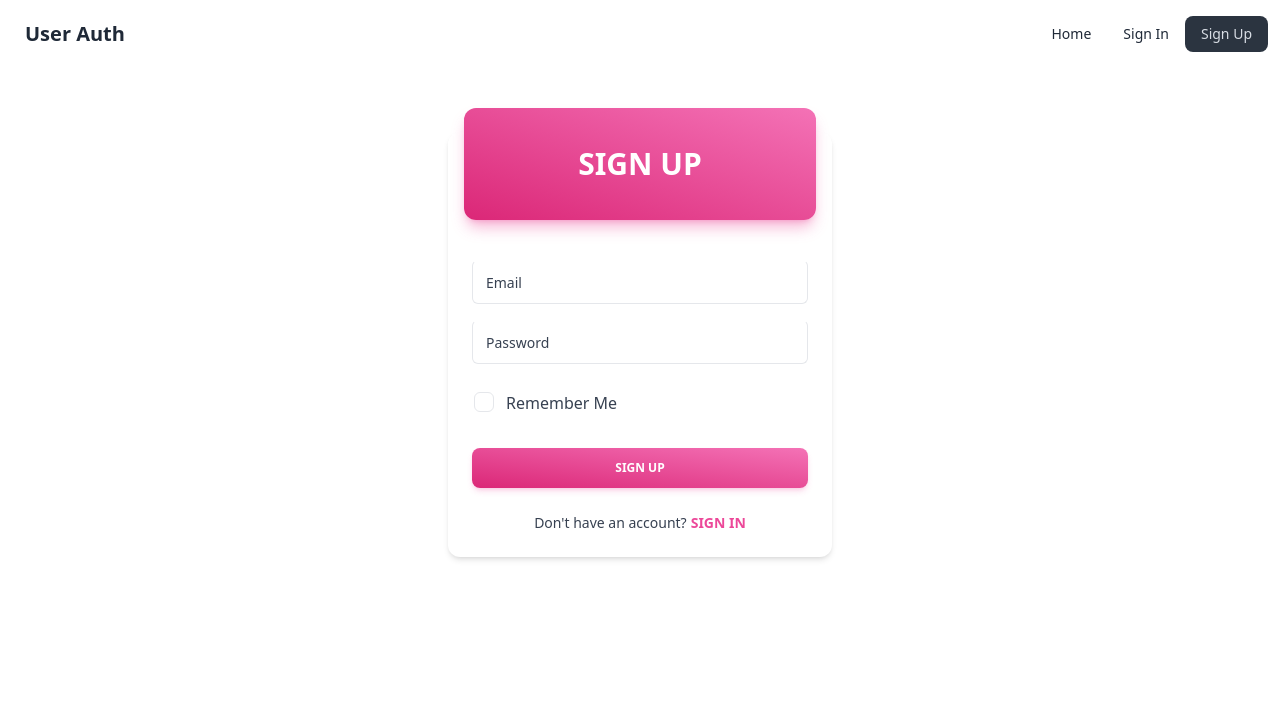
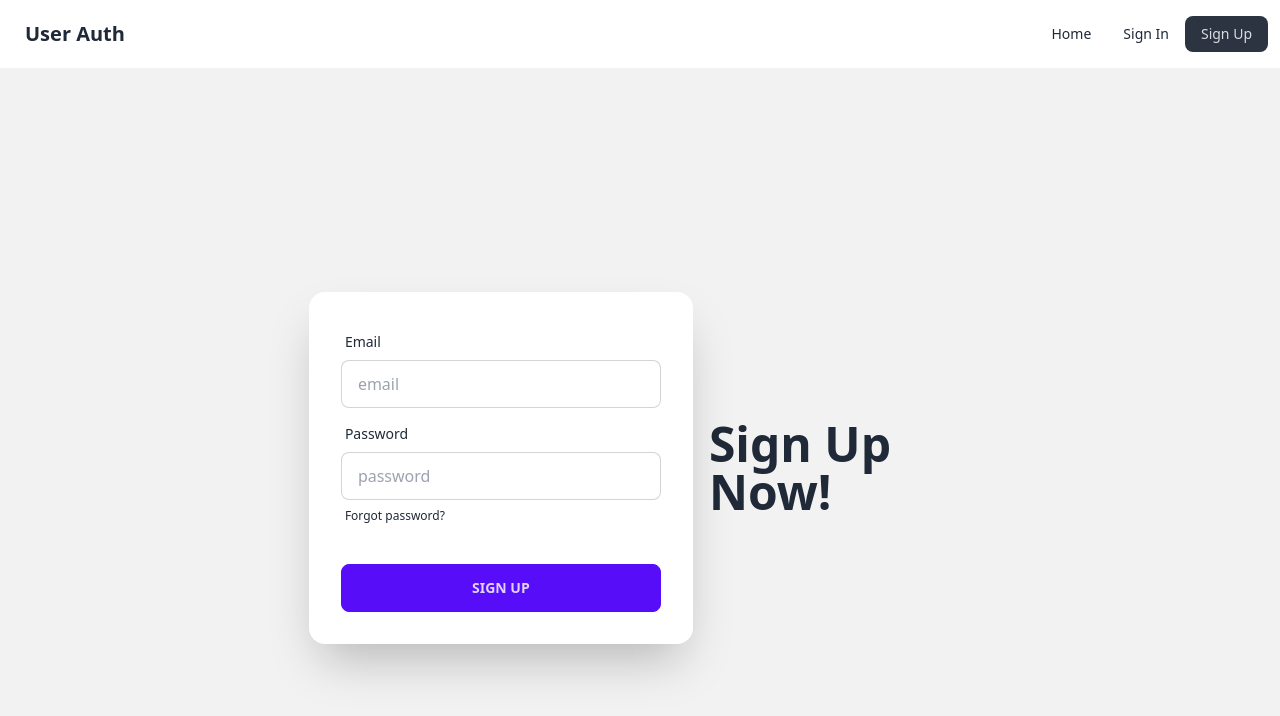
Before and after one commit to iamafridi/UserAuth, a React (Vite) app: page /signup in a window 1280 px wide. Shown: the top 716 px of the page. Built offline with nearby package versions, Linux system fonts and the light colour scheme.

Commit message:
signup form added

```diff
--- a/src/components/SignIn/SignIn.jsx
+++ b/src/components/SignIn/SignIn.jsx
@@ -14,7 +14,7 @@
         <div className="hero min-h-screen bg-base-200">
         <div className="hero-content flex-col lg:flex-row-reverse">
           <div className="text-center lg:text-left">
-            <h1 className="text-5xl font-bold">Login now!</h1>
+            <h1 className="text-5xl font-bold">Sign In Now!</h1>
               </div>
           <div className="card flex-shrink-0 w-full max-w-sm shadow-2xl bg-base-100">
             <form onSubmit={handleSignIn} className="card-body">
--- a/src/components/SignUp/SignUp.jsx
+++ b/src/components/SignUp/SignUp.jsx
@@ -1,86 +1,38 @@
 
 const SignUp = () => {
+    const handleSignUp = e =>{
+        e.preventDefault();
+        console.log('submited');
+        console.log('submit');
+    }
     return (
-        <div className="relative flex flex-col text-gray-700 bg-white shadow-md w-96 rounded-xl bg-clip-border mx-auto mt-16">
-        <div className="relative grid mx-4 mb-4 -mt-6 overflow-hidden text-white shadow-lg h-28 place-items-center rounded-xl bg-gradient-to-tr from-pink-600 to-pink-400 bg-clip-border shadow-pink-500/40">
-          <h3 className="block font-sans text-3xl antialiased font-semibold leading-snug tracking-normal text-white">
-            SIGN UP
-          </h3>
-        </div>
-        <div className="flex flex-col gap-4 p-6">
-          <div className="relative h-11 w-full min-w-[200px]">
-            <input
-              className="w-full h-full px-3 py-3 font-sans text-sm font-normal transition-all bg-transparent border rounded-md peer border-blue-gray-200 border-t-transparent text-blue-gray-700 outline outline-0 placeholder-shown:border placeholder-shown:border-blue-gray-200 placeholder-shown:border-t-blue-gray-200 focus:border-2 focus:border-pink-500 focus:border-t-transparent focus:outline-0 disabled:border-0 disabled:bg-blue-gray-50"
-              placeholder=" "
-            />
-            <label className="before:content[' '] after:content[' '] pointer-events-none absolute left-0 -top-1.5 flex h-full w-full select-none text-[11px] font-normal leading-tight text-blue-gray-400 transition-all before:pointer-events-none before:mt-[6.5px] before:mr-1 before:box-border before:block before:h-1.5 before:w-2.5 before:rounded-tl-md before:border-t before:border-l before:border-blue-gray-200 before:transition-all after:pointer-events-none after:mt-[6.5px] after:ml-1 after:box-border after:block after:h-1.5 after:w-2.5 after:flex-grow after:rounded-tr-md after:border-t after:border-r after:border-blue-gray-200 after:transition-all peer-placeholder-shown:text-sm peer-placeholder-shown:leading-[4.1] peer-placeholder-shown:text-blue-gray-500 peer-placeholder-shown:before:border-transparent peer-placeholder-shown:after:border-transparent peer-focus:text-[11px] peer-focus:leading-tight peer-focus:text-pink-500 peer-focus:before:border-t-2 peer-focus:before:border-l-2 peer-focus:before:!border-pink-500 peer-focus:after:border-t-2 peer-focus:after:border-r-2 peer-focus:after:!border-pink-500 peer-disabled:text-transparent peer-disabled:before:border-transparent peer-disabled:after:border-transparent peer-disabled:peer-placeholder-shown:text-blue-gray-500">
-              Email
-            </label>
+        <div className="hero min-h-screen bg-base-200">
+        <div className="hero-content flex-col lg:flex-row-reverse">
+          <div className="text-center lg:text-left">
+            <h1 className="text-5xl font-bold">Sign Up Now!</h1>
+              </div>
+          <div className="card flex-shrink-0 w-full max-w-sm shadow-2xl bg-base-100">
+            <form onSubmit={handleSignUp} className="card-body">
+              <div className="form-control">
+                <label className="label">
+                  <span className="label-text">Email</span>
+                </label>
+                <input type="email" placeholder="email" className="input input-bordered" name="email" required />
+              </div>
+              <div className="form-control">
+                <label className="label">
+                  <span className="label-text">Password</span>
+                </label>
+                <input type="password" placeholder="password" name="password" className="input input-bordered" required />
+                <label className="label">
+                  <a href="#" className="label-text-alt link link-hover">Forgot password?</a>
+                </label>
+              </div>
+              <div className="form-control mt-6">
+                <button className="btn btn-primary">Sign Up</button>
+              </div>
+            </form>
           </div>
-          <div className="relative h-11 w-full min-w-[200px]">
-            <input
-              className="w-full h-full px-3 py-3 font-sans text-sm font-normal transition-all bg-transparent border rounded-md peer border-blue-gray-200 border-t-transparent text-blue-gray-700 outline outline-0 placeholder-shown:border placeholder-shown:border-blue-gray-200 placeholder-shown:border-t-blue-gray-200 focus:border-2 focus:border-pink-500 focus:border-t-transparent focus:outline-0 disabled:border-0 disabled:bg-blue-gray-50"
-              placeholder=" "
-            />
-            <label className="before:content[' '] after:content[' '] pointer-events-none absolute left-0 -top-1.5 flex h-full w-full select-none text-[11px] font-normal leading-tight text-blue-gray-400 transition-all before:pointer-events-none before:mt-[6.5px] before:mr-1 before:box-border before:block before:h-1.5 before:w-2.5 before:rounded-tl-md before:border-t before:border-l before:border-blue-gray-200 before:transition-all after:pointer-events-none after:mt-[6.5px] after:ml-1 after:box-border after:block after:h-1.5 after:w-2.5 after:flex-grow after:rounded-tr-md after:border-t after:border-r after:border-blue-gray-200 after:transition-all peer-placeholder-shown:text-sm peer-placeholder-shown:leading-[4.1] peer-placeholder-shown:text-blue-gray-500 peer-placeholder-shown:before:border-transparent peer-placeholder-shown:after:border-transparent peer-focus:text-[11px] peer-focus:leading-tight peer-focus:text-pink-500 peer-focus:before:border-t-2 peer-focus:before:border-l-2 peer-focus:before:!border-pink-500 peer-focus:after:border-t-2 peer-focus:after:border-r-2 peer-focus:after:!border-pink-500 peer-disabled:text-transparent peer-disabled:before:border-transparent peer-disabled:after:border-transparent peer-disabled:peer-placeholder-shown:text-blue-gray-500">
-              Password
-            </label>
-          </div>
-          <div className="-ml-2.5">
-            <div className="inline-flex items-center">
-              <label
-                className="relative flex items-center p-3 rounded-full cursor-pointer"
-                htmlFor="checkbox"
-                data-ripple-dark="true"
-              >
-                <input
-                  type="checkbox"
-                  className="before:content[''] peer relative h-5 w-5 cursor-pointer appearance-none rounded-md border border-blue-gray-200 transition-all before:absolute before:top-2/4 before:left-2/4 before:block before:h-12 before:w-12 before:-translate-y-2/4 before:-translate-x-2/4 before:rounded-full before:bg-blue-gray-500 before:opacity-0 before:transition-opacity checked:border-pink-500 checked:bg-pink-500 checked:before:bg-pink-500 hover:before:opacity-10"
-                  id="checkbox"
-                />
-                <span className="absolute text-white transition-opacity opacity-0 pointer-events-none top-2/4 left-2/4 -translate-y-2/4 -translate-x-2/4 peer-checked:opacity-100">
-                  <svg
-                    xmlns="http://www.w3.org/2000/svg"
-                    className="h-3.5 w-3.5"
-                    viewBox="0 0 20 20"
-                    fill="currentColor"
-                    stroke="currentColor"
-                    strokeWidth="1"
-                  >
-                    <path
-                      fillRule="evenodd"
-                      d="M16.707 5.293a1 1 0 010 1.414l-8 8a1 1 0 01-1.414 0l-4-4a1 1 0 011.414-1.414L8 12.586l7.293-7.293a1 1 0 011.414 0z"
-                      clipRule="evenodd"
-                    ></path>
-                  </svg>
-                </span>
-              </label>
-              <label
-                className="mt-px font-light text-gray-700 cursor-pointer select-none"
-                htmlFor="checkbox"
-              >
-                Remember Me
-              </label>
-            </div>
-          </div>
-        </div>
-        <div className="p-6 pt-0">
-          <button
-            className="block w-full select-none rounded-lg bg-gradient-to-tr from-pink-600 to-pink-400 py-3 px-6 text-center align-middle font-sans text-xs font-bold uppercase text-white shadow-md shadow-pink-500/20 transition-all hover:shadow-lg hover:shadow-pink-500/40 active:opacity-[0.85] disabled:pointer-events-none disabled:opacity-50 disabled:shadow-none"
-            type="button"
-            data-ripple-light="true"
-          >
-            SIGN UP
-          </button>
-          <p className="flex justify-center mt-6 font-sans text-sm antialiased font-light leading-normal text-inherit">
-          Don't have an account?
-            <a
-              href="#signup"
-              className="block ml-1 font-sans text-sm antialiased font-bold leading-normal text-pink-500"
-            >
-              SIGN IN
-            </a>
-          </p>
         </div>
       </div>
     );
```
